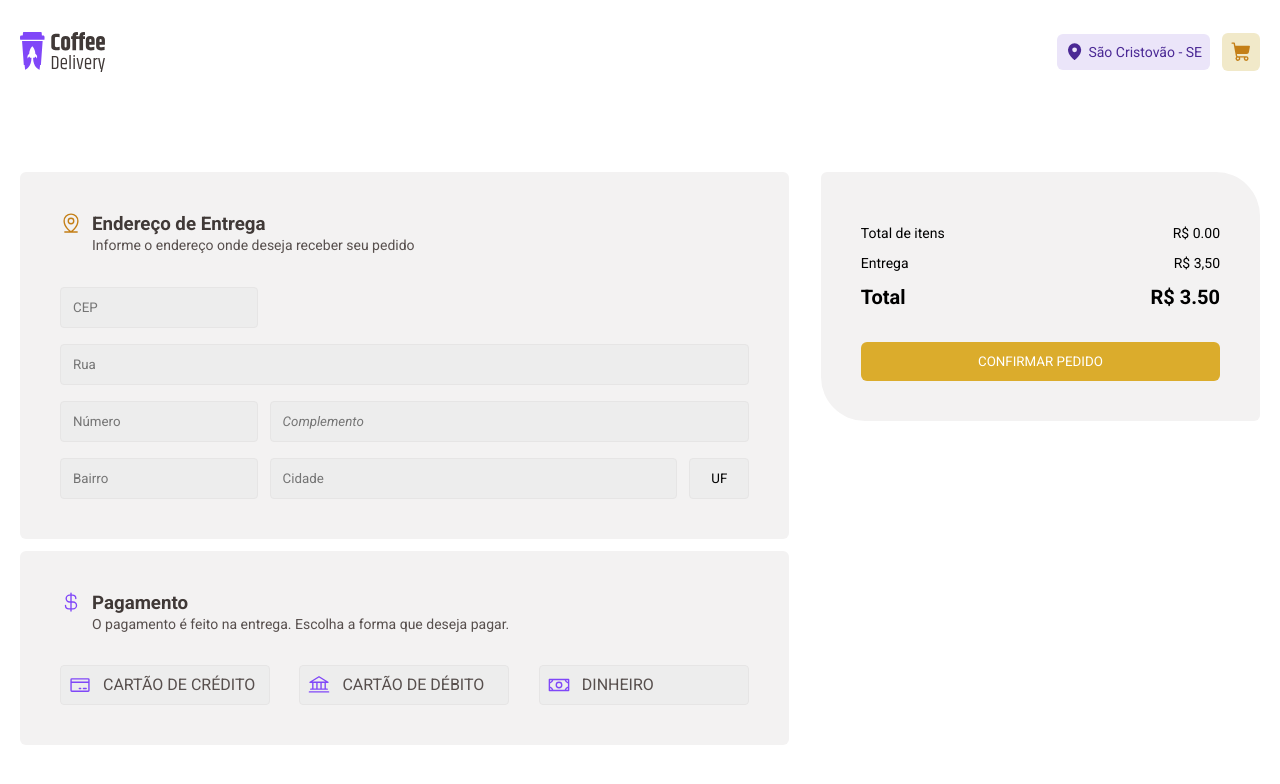
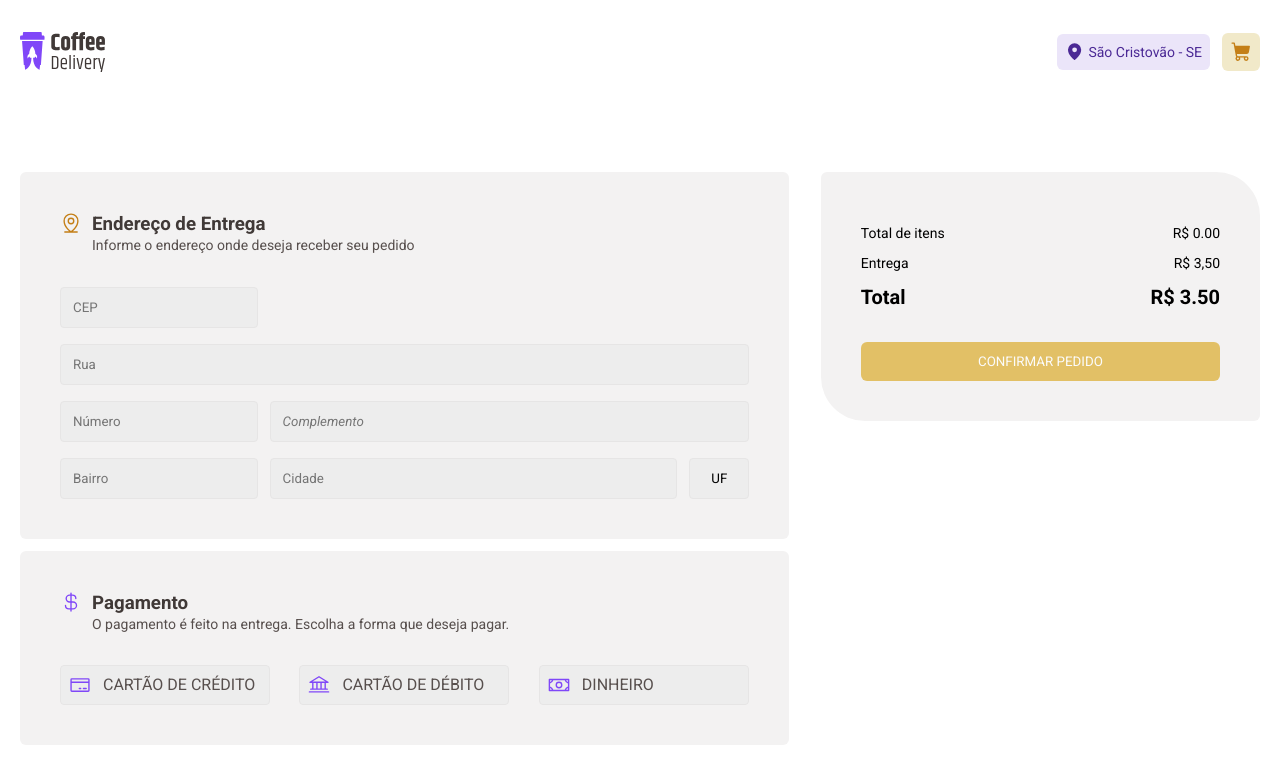
Before and after one commit to Kaique790/react-projects, a React (Vite) app: page /checkout in a window 1280 px wide. Shown: the top 784 px of the page. Built offline with nearby package versions, Linux system fonts and the light colour scheme.

Commit message:
Project completed

```diff
--- a/src/pages/Checkout/components/Cart/index.tsx
+++ b/src/pages/Checkout/components/Cart/index.tsx
@@ -55,7 +55,9 @@ export function Cart() {
       </PrincingsContainer>
 
       <footer>
-        <button form="checkout-form">Confirmar Pedido</button>
+        <button form="checkout-form" disabled={coffeesInCart.length <= 0}>
+          Confirmar Pedido
+        </button>
       </footer>
     </CartCheckoutContainer>
   );
--- a/src/pages/Checkout/components/Cart/styles.ts
+++ b/src/pages/Checkout/components/Cart/styles.ts
@@ -47,6 +47,11 @@ export const CartCheckoutContainer = styled.section`
       &:hover {
         background-color: ${(props) => props.theme["yellow-700"]};
       }
+
+      &:disabled {
+        opacity: 0.7;
+        cursor: not-allowed;
+      }
     }
   }
 
```
